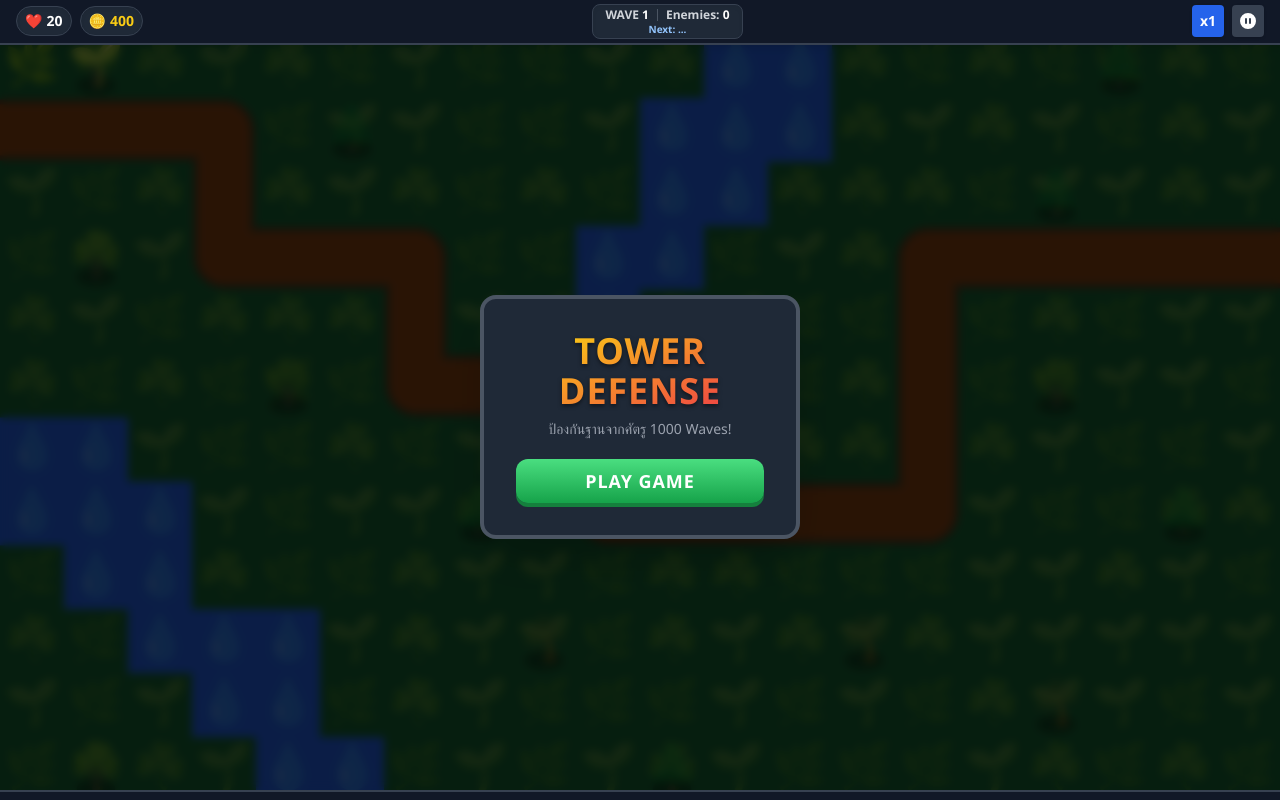
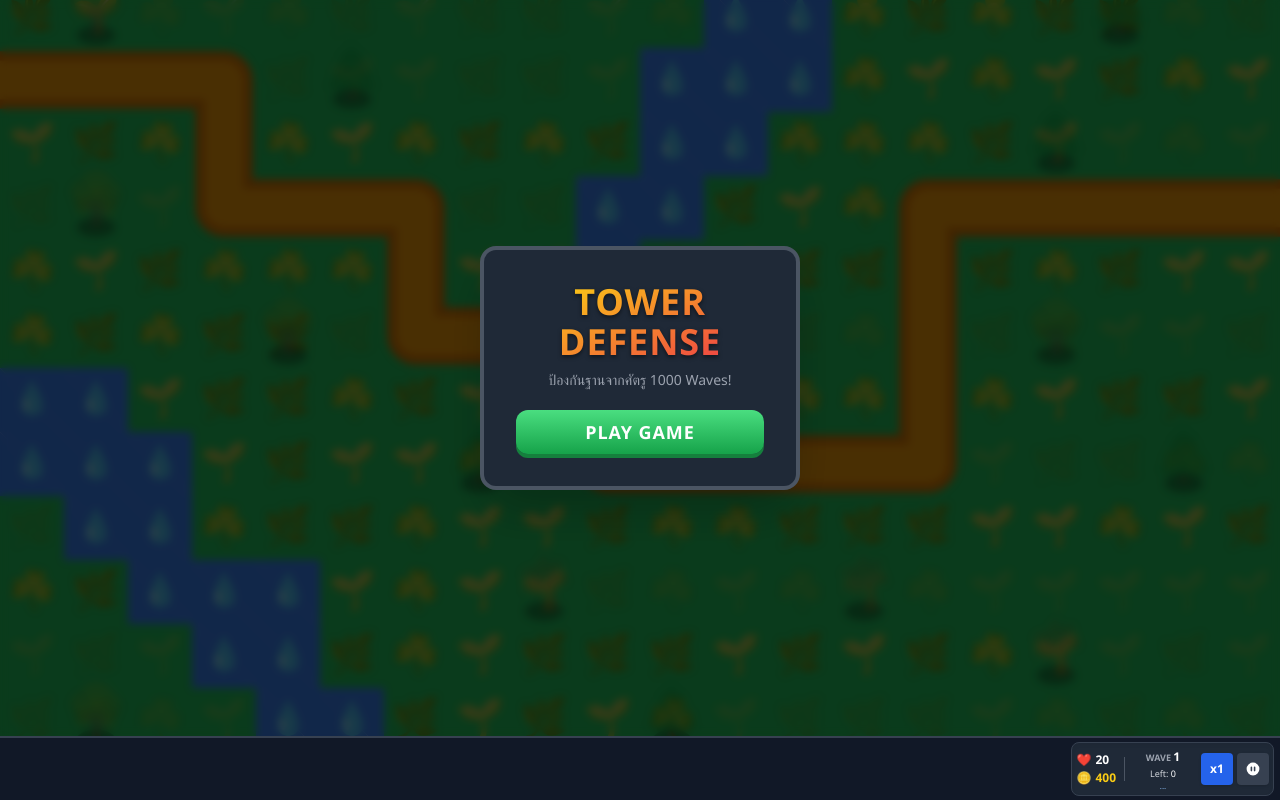
Before and after one commit to souksavath-VLS/my-game, a website: page docs/tower-defense-game.html in a window 1280 px wide. Drawn offline with nearby package versions, Linux system fonts and the light colour scheme.

Commit message:
edit tower defense

```diff
--- a/docs/tower-defense-game.html
+++ b/docs/tower-defense-game.html
@@ -28,35 +28,8 @@
         <p class="text-lg text-gray-300">เกมนี้ออกแบบมาให้เล่นในแนวนอนเพื่อประสบการณ์ที่ดีที่สุด</p>
     </div>
 
-    <!-- NEW TOP BAR outside of game-area -->
-    <div class="bg-gray-900 border-b-2 border-gray-700 p-1 px-2 sm:px-4 z-50 shrink-0 w-full flex justify-between items-center shadow-md pointer-events-auto">
-        <div class="flex gap-1 sm:gap-2">
-            <div class="flex items-center gap-1 bg-gray-800 px-2 py-1 rounded-full border border-gray-700 shadow-inner">
-                <span class="text-xs sm:text-sm">❤️</span><span id="ui-hp" class="text-xs sm:text-sm font-bold">20</span>
-            </div>
-            <div class="flex items-center gap-1 bg-gray-800 px-2 py-1 rounded-full border border-gray-700 shadow-inner">
-                <span class="text-xs sm:text-sm">🪙</span><span id="ui-money" class="text-xs sm:text-sm font-bold text-yellow-400">400</span>
-            </div>
-        </div>
-
-        <div class="flex flex-col items-center bg-gray-800 px-3 py-0.5 rounded-lg border border-gray-700 shadow-inner">
-            <div class="flex items-center gap-2 text-[10px] sm:text-xs">
-                <div class="font-bold text-gray-300">WAVE <span id="ui-wave" class="text-white">1</span></div>
-                <div class="w-px h-3 bg-gray-600"></div>
-                <div class="font-bold text-gray-300">Enemies: <span id="ui-enemies-left" class="text-white">0</span></div>
-            </div>
-            <div class="text-[9px] sm:text-[10px] text-blue-300 font-semibold leading-tight">Next: <span id="ui-next-wave">...</span></div>
-        </div>
-
-        <div class="flex gap-1 sm:gap-2">
-            <button id="btn-speed" class="bg-blue-600 hover:bg-blue-500 rounded p-1 w-8 h-8 flex items-center justify-center font-bold text-xs sm:text-sm shadow">x1</button>
-            <button id="btn-pause" class="bg-gray-700 hover:bg-gray-600 rounded p-1 w-8 h-8 flex items-center justify-center shadow"><svg class="w-5 h-5" fill="currentColor" viewBox="0 0 20 20"><path fill-rule="evenodd" d="M18 10a8 8 0 11-16 0 8 8 0 0116 0zM7 8a1 1 0 012 0v4a1 1 0 11-2 0V8zm5-1a1 1 0 00-1 1v4a1 1 0 102 0V8a1 1 0 00-1-1z" clip-rule="evenodd"></path></svg></button>
-        </div>
-    </div>
-
-    <!-- Game Area (Canvas only) -->
     <div id="game-area" class="relative flex-grow w-full overflow-hidden bg-gray-900">
-        <canvas id="gameCanvas" class="absolute inset-0 w-full h-full"></canvas>
+        <canvas id="gameCanvas" class="absolute inset-0 w-full h-full z-0"></canvas>
 
         <div id="modal-container" class="absolute inset-0 bg-black bg-opacity-70 flex items-center justify-center backdrop-blur-sm z-50">
             <div id="screen-start" class="bg-gray-800 border-4 border-gray-600 rounded-2xl p-4 sm:p-8 flex flex-col items-center max-w-[260px] sm:max-w-xs w-11/12 shadow-2xl">
@@ -92,9 +65,26 @@
         </div>
     </div>
 
-    <div class="bg-gray-900 border-t-2 border-gray-700 p-0.5 sm:p-1 z-50 shrink-0 w-full">
-        <div id="tower-selection" class="flex gap-1 overflow-x-auto hide-scrollbar px-1 items-center justify-start">
+    <div class="bg-gray-900 border-t-2 border-gray-700 p-0.5 z-50 shrink-0 w-full flex justify-between items-center overflow-hidden h-[54px] sm:h-[64px]">
+        <div id="tower-selection" class="flex gap-1 overflow-x-auto hide-scrollbar px-1 items-center h-full">
             <!-- Rendered via JS -->
+        </div>
+
+        <div class="flex flex-shrink-0 items-center bg-gray-800 rounded-lg p-1 mr-1 gap-1.5 sm:gap-2 border border-gray-700 shadow-inner h-[46px] sm:h-[54px]">
+            <div class="flex flex-col justify-center gap-0.5 h-full">
+                <div class="flex items-center gap-1 leading-none"><span class="text-[10px] sm:text-xs">❤️</span><span id="ui-hp" class="text-[10px] sm:text-xs font-bold">20</span></div>
+                <div class="flex items-center gap-1 leading-none"><span class="text-[10px] sm:text-xs">🪙</span><span id="ui-money" class="text-[10px] sm:text-xs font-bold text-yellow-400">400</span></div>
+            </div>
+            <div class="w-px h-6 bg-gray-600"></div>
+            <div class="flex flex-col justify-center items-center min-w-[50px] sm:min-w-[60px] h-full">
+                <div class="text-[8px] sm:text-[9px] font-bold text-gray-400 leading-none">WAVE <span id="ui-wave" class="text-white text-[10px] sm:text-xs">1</span></div>
+                <div class="text-[8px] sm:text-[9px] text-gray-300 leading-none mt-0.5 sm:mt-1">Left: <span id="ui-enemies-left" class="text-white">0</span></div>
+                <div class="text-[7px] sm:text-[8px] text-blue-300 leading-none mt-0.5 sm:mt-1 truncate max-w-[50px] sm:max-w-[60px]"><span id="ui-next-wave">...</span></div>
+            </div>
+            <div class="flex gap-1 h-full items-center">
+                <button id="btn-speed" class="bg-blue-600 hover:bg-blue-500 rounded shadow flex items-center justify-center font-bold text-[10px] sm:text-xs w-6 h-6 sm:w-8 sm:h-8 transition-transform active:scale-95">x1</button>
+                <button id="btn-pause" class="bg-gray-700 hover:bg-gray-600 rounded shadow flex items-center justify-center w-6 h-6 sm:w-8 sm:h-8 transition-transform active:scale-95"><svg class="w-3 h-3 sm:w-4 sm:h-4" fill="currentColor" viewBox="0 0 20 20"><path fill-rule="evenodd" d="M18 10a8 8 0 11-16 0 8 8 0 0116 0zM7 8a1 1 0 012 0v4a1 1 0 11-2 0V8zm5-1a1 1 0 00-1 1v4a1 1 0 102 0V8a1 1 0 00-1-1z" clip-rule="evenodd"></path></svg></button>
+            </div>
         </div>
     </div>
 
@@ -802,41 +792,65 @@
         }
 
         function drawMap() {
-            ctx.fillStyle = '#166534'; ctx.fillRect(mapOffsetX, mapOffsetY, MAP_COLS * cellSize, MAP_ROWS * cellSize);
-            ctx.fillStyle = '#2563eb';
-            for (let r=0; r<MAP_ROWS; r++) for (let c=0; c<MAP_COLS; c++) if (mapGrid[r][c] === 2) ctx.fillRect(mapOffsetX + c*cellSize, mapOffsetY + r*cellSize, cellSize, cellSize);
+            // Background grass for map area
+            ctx.fillStyle = '#22c55e';
+            ctx.fillRect(mapOffsetX, mapOffsetY, MAP_COLS * cellSize, MAP_ROWS * cellSize);
 
+            // Draw path first
+            ctx.strokeStyle = '#d97706'; // Brighter outer path
+            ctx.lineWidth = cellSize * 0.9;
+            ctx.lineCap = 'round'; ctx.lineJoin = 'round';
+            ctx.beginPath();
             if (pixelPath.length > 0) {
-                ctx.lineCap = 'round'; ctx.lineJoin = 'round';
-                ctx.strokeStyle = '#5c3a21'; ctx.lineWidth = cellSize * 0.95; ctx.beginPath();
                 ctx.moveTo(pixelPath[0].x, pixelPath[0].y);
-                for (let i = 1; i < pixelPath.length; i++) ctx.lineTo(pixelPath[i].x, pixelPath[i].y);
-                ctx.stroke();
-                ctx.strokeStyle = '#8B4513'; ctx.lineWidth = cellSize * 0.8; ctx.stroke();
+                for(let i=1; i<pixelPath.length; i++) {
+                    ctx.lineTo(pixelPath[i].x, pixelPath[i].y);
+                }
             }
+            ctx.stroke();
 
-            ctx.font = `${cellSize * 0.7}px Arial`; ctx.textAlign = 'center'; ctx.textBaseline = 'middle';
+            // Inner path highlight for depth
+            ctx.strokeStyle = '#f59e0b'; // Even brighter inner path
+            ctx.lineWidth = cellSize * 0.6;
+            ctx.stroke();
+
             for (let r=0; r<MAP_ROWS; r++) {
                 for (let c=0; c<MAP_COLS; c++) {
-                    const x = mapOffsetX + c * cellSize + cellSize/2;
-                    const y = mapOffsetY + r * cellSize + cellSize/2;
-                    if (mapGrid[r][c] === 2) ctx.fillText('💧', x, y);
-                    else if (mapGrid[r][c] === 0 || mapGrid[r][c] === 3) {
+                    const tile = mapGrid[r][c];
+                    const px = mapOffsetX + c * cellSize;
+                    const py = mapOffsetY + r * cellSize;
+                    const cx = px + cellSize/2;
+                    const cy = py + cellSize/2;
+
+                    if (tile === 0 || tile === 3) {
+                        ctx.font = `${cellSize*0.6}px Arial`;
+                        ctx.textAlign = 'center'; ctx.textBaseline = 'middle';
                         const vis = visualMapGrid[r][c];
                         if (vis) {
-                            ctx.fillText(vis.grass, x, y);
-                            if (mapGrid[r][c] === 3) {
-                                ctx.fillStyle = 'rgba(0,0,0,0.3)'; ctx.beginPath(); ctx.ellipse(x, y + cellSize*0.3, cellSize*0.3, cellSize*0.15, 0, 0, Math.PI*2); ctx.fill();
-                                ctx.fillText(vis.tree, x, y);
+                            ctx.fillText(vis.grass, cx, cy);
+                            if (tile === 3 && vis.tree) {
+                                ctx.fillStyle = 'rgba(0,0,0,0.3)';
+                                ctx.beginPath(); ctx.ellipse(cx, cy + cellSize*0.3, cellSize*0.3, cellSize*0.15, 0, 0, Math.PI*2); ctx.fill();
+                                ctx.font = `${cellSize*0.8}px Arial`;
+                                ctx.fillText(vis.tree, cx, cy - cellSize*0.1);
                             }
                         }
+                    } else if (tile === 2) {
+                        ctx.fillStyle = '#3b82f6'; // Brighter water
+                        ctx.fillRect(px, py, cellSize, cellSize);
+                        ctx.strokeStyle = 'rgba(255,255,255,0.2)';
+                        ctx.lineWidth = 1;
+                        ctx.beginPath(); ctx.moveTo(px, py); ctx.lineTo(px+cellSize, py+cellSize); ctx.stroke();
+                        ctx.font = `${cellSize*0.5}px Arial`;
+                        ctx.textAlign = 'center'; ctx.textBaseline = 'middle';
+                        ctx.fillText('💧', cx, cy);
                     }
                 }
             }
         }
 
         function draw() {
-            ctx.fillStyle = '#166534'; // Fill empty space with grass color
+            ctx.fillStyle = '#22c55e'; // Bright vibrant green background
             ctx.fillRect(0, 0, canvas.width, canvas.height);
             drawMap();
             const now = performance.now();
@@ -850,9 +864,9 @@
                     for (let c=0; c<MAP_COLS; c++) {
                         if (mapGrid[r][c] === 0) {
                             if (!towers.some(t => t.col === c && t.row === r)) {
-                                ctx.strokeStyle = 'rgba(34, 197, 94, 0.5)'; ctx.fillStyle = 'rgba(34, 197, 94, 0.15)';
-                                ctx.lineWidth = 2; ctx.beginPath(); ctx.roundRect(mapOffsetX + c * cellSize + 2, mapOffsetY + r * cellSize + 2, cellSize - 4, cellSize - 4, 6);
-                                ctx.fill(); ctx.stroke();
+                                ctx.fillStyle = 'rgba(255, 255, 255, 0.15)'; ctx.strokeStyle = 'rgba(255, 255, 255, 0.9)';
+                                ctx.lineWidth = 1.5; ctx.beginPath(); ctx.roundRect(mapOffsetX + c * cellSize + 4, mapOffsetY + r * cellSize + 4, cellSize - 8, cellSize - 8, 4);
+                                ctx.fill(); ctx.setLineDash([4, 4]); ctx.stroke(); ctx.setLineDash([]);
                             }
                         }
                     }
```
